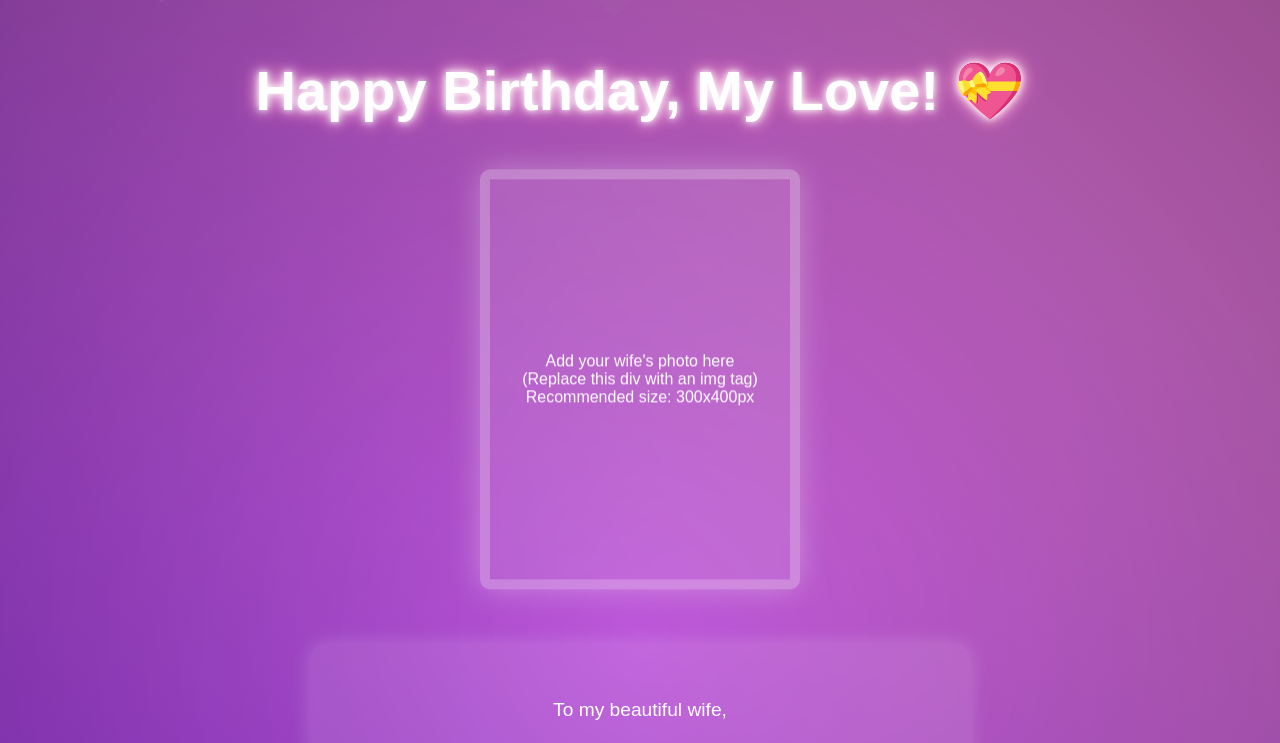
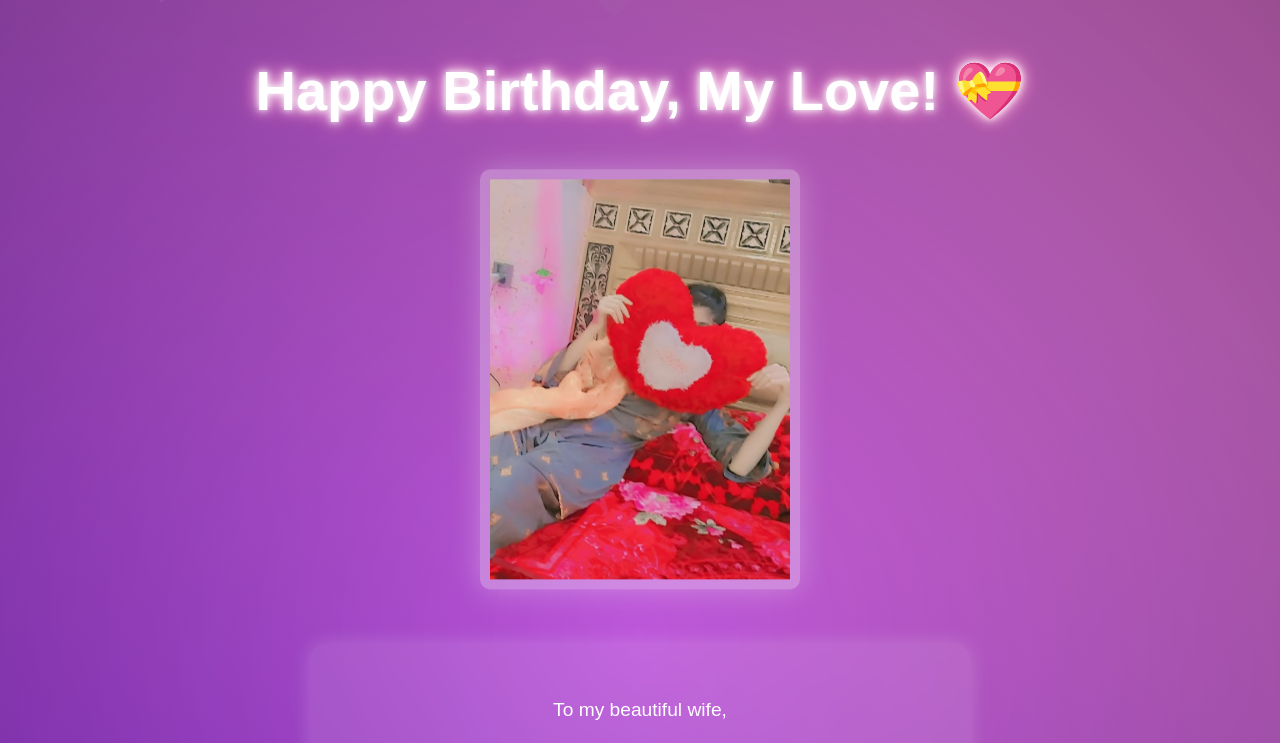
Before and after one commit to Ali83128/brithday, a plain HTML site: page bday.html in a window 1280 px wide. Shown: the top 743 px of the page. Drawn offline with Linux system fonts and the light colour scheme.

Commit message:
Update bday.html

```diff
--- a/bday.html
+++ b/bday.html
@@ -1,8 +1,11 @@
 <!DOCTYPE html>
 <html>
+<!-- Previous head section remains the same -->
 <head>
     <title>Happy Birthday, My Love! 💝</title>
+    <!-- [Previous CSS styles remain exactly the same] -->
     <style>
+        /* All previous styles remain exactly the same */
         body {
             margin: 0;
             padding: 0;
@@ -56,6 +59,17 @@
             backdrop-filter: blur(5px);
         }
 
+        .photo-frame img {
+            width: 100%;
+            height: 100%;
+            object-fit: cover;
+            transition: transform 0.3s ease;
+        }
+
+        .photo-frame:hover img {
+            transform: scale(1.05);
+        }
+
         .photo-frame:before {
             content: '';
             position: absolute;
@@ -70,19 +84,7 @@
                 transparent
             );
             animation: shine 3s infinite;
-        }
-
-        .photo-placeholder {
-            width: 100%;
-            height: 100%;
-            background: rgba(255,255,255,0.1);
-            display: flex;
-            align-items: center;
-            justify-content: center;
-            color: #fff;
-            text-align: center;
-            padding: 20px;
-            box-sizing: border-box;
+            z-index: 1;
         }
 
         .message {
@@ -97,6 +99,13 @@
             backdrop-filter: blur(5px);
             box-shadow: 0 0 20px rgba(255,255,255,0.2);
             animation: fadeIn 2s ease-out;
+        }
+
+        .hearts {
+            position: fixed;
+            width: 100%;
+            height: 100%;
+            pointer-events: none;
         }
 
         .heart {
@@ -171,13 +180,6 @@
             color: #fff;
             text-shadow: 0 0 5px rgba(255,255,255,0.5);
         }
-
-        .hearts {
-            position: fixed;
-            width: 100%;
-            height: 100%;
-            pointer-events: none;
-        }
     </style>
 </head>
 <body>
@@ -186,15 +188,12 @@
         <h1 class="title">Happy Birthday, My Love! 💝</h1>
 
         <div class="photo-frame">
-            <div class="photo-placeholder">
-                Add your wife's photo here<br>
-                (Replace this div with an img tag)<br>
-                Recommended size: 300x400px
-            </div>
+            <img src="https://raw.githubusercontent.com/Ali83128/brithday/main/i.jpg" alt="My Beautiful Wife">
         </div>
 
         <div class="message">
             <p>To my beautiful wife,</p>
+
             <p>Mere Jan ki AJ birthday ha bht bht bht Happy birthday mere jan ko Miyaan jee taraf sa  ap mera pass ni otherwise ma gifts deta abi ma itna kar skta apka lia apka name ya website kar raha hu Mere jaan mera bacha mere biwi mere pari si bete AYat ki mama bht bht bht Happy Birthday APKO I love you sooo much.</p>
             <p>Apna Kabi mera sat ni chora bht galian tohmat sab bardash karka mera qadmo m bethy rahi ya hoti ha Biwi Mere Iqra AIK brand ha aur ya name Hamesha Abad Rahe ga  IQRA ALI  <3💝 I LOVE YOU SOOO MUCH.</p>
             <p class="signature">Forever Yours,<br>Your Loving Husband</p>
```
